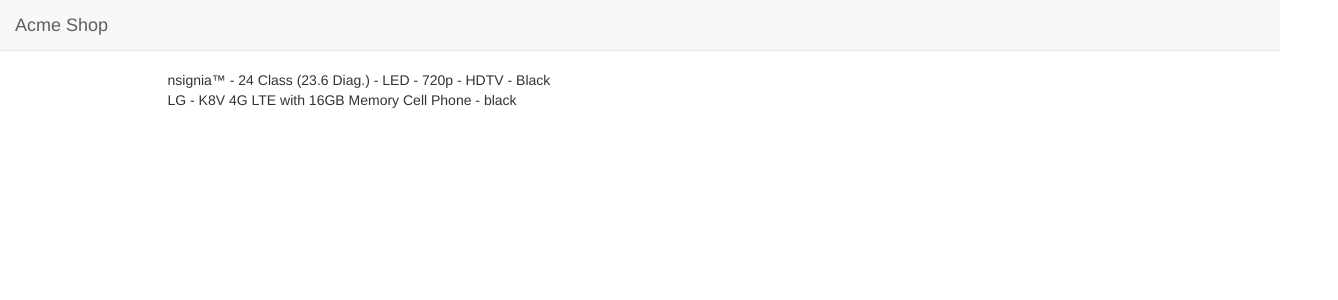
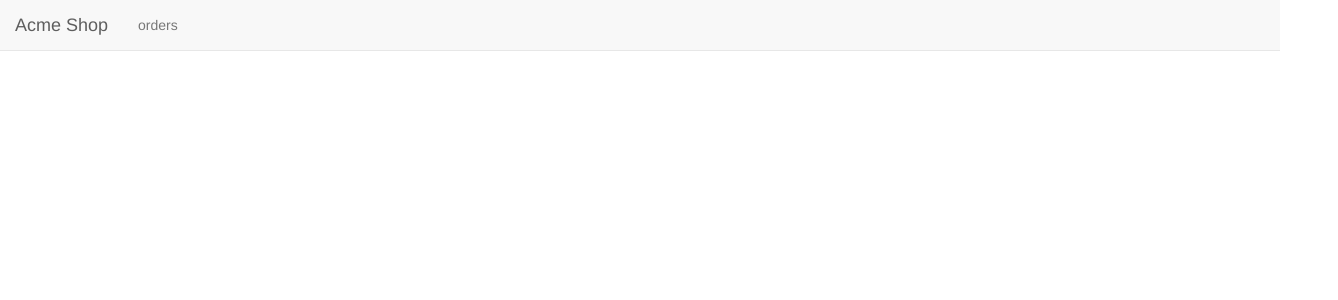
Before and after one commit to felipepalazzo/shop-app, an Angular app: page / in a window 1280 px wide. Shown: the top 300 px of the page, 1338 px wide, since content can reach past the window. Built offline with nearby package versions, Linux system fonts and the light colour scheme.

Commit message:
Add routing navigation

```diff
--- a/src/app/app.component.html
+++ b/src/app/app.component.html
@@ -2,7 +2,7 @@
 <div class="container">
   <div class="row">
     <div class="col-md-10 col-md-offset-1">
-      <order-list></order-list>
+      <router-outlet></router-outlet>
     </div>
   </div>
 </div>
--- a/src/app/top-menu/top-menu.component.html
+++ b/src/app/top-menu/top-menu.component.html
@@ -3,5 +3,8 @@
     <div class="navbar-header">
       <a class="navbar-brand" href="#">Acme Shop</a>
     </div>
+    <div class="navbar-text">
+      <a routerLink="/orders" class="navbar-right navbar-link">orders</a>
+    </div>
   </div>
 </nav>
```
Also changed, not shown: src/app/app.module.ts (+8 -1 lines).
